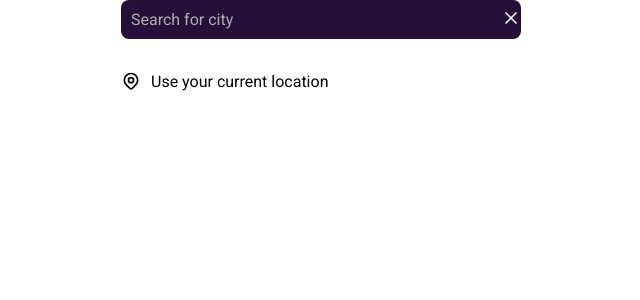
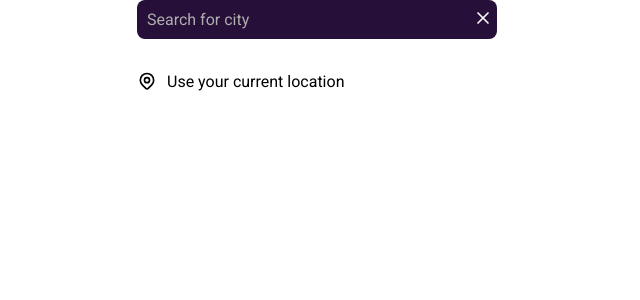
Before and after one commit to fedecech/ws-weather, a React (Create React App) app: page /search in a window 1280 px wide. Shown: the top 300 px of the page, without its empty margins (319-959 px from the left). Built offline with nearby package versions, Linux system fonts and the light colour scheme.

Commit message:
fixed padding

```diff
--- a/src/pages/Search.js
+++ b/src/pages/Search.js
@@ -9,9 +9,12 @@ import { useSelectedLocationStore } from "../stores/useSelectedLocationStore";
 const Wrapper = styled.div`
   display: flex;
   flex-direction: column;
-  width: 100%;
+  width: 90%;
   overflow-x: hidden;
+  padding-left: 1rem;
+  padding-right: 1rem;
 `;
+
 const InputWrapper = styled.div`
   width: 100%;
   background-color: rgba(38, 15, 57);
@@ -58,11 +61,16 @@ export const Search = () => {
           value={query}
           onChange={(e) => setQuery(e.target.value)}
         />
-        <button onClick={() => setQuery("")}>
+        <button onClick={() => setQuery("")} style={{ marginRight: "4px" }}>
           <XIcon style={{ width: "20px", height: "20px", color: "white" }} />
         </button>
       </InputWrapper>
-      <Item onClick={() => reset()}>
+      <Item
+        onClick={() => {
+          reset();
+          navigator("/");
+        }}
+      >
         <div style={{ display: "flex", alignItems: "center" }}>
           <LocationMarkerIcon
             style={{ width: "20px", height: "20px", marginRight: "10px" }}
```
